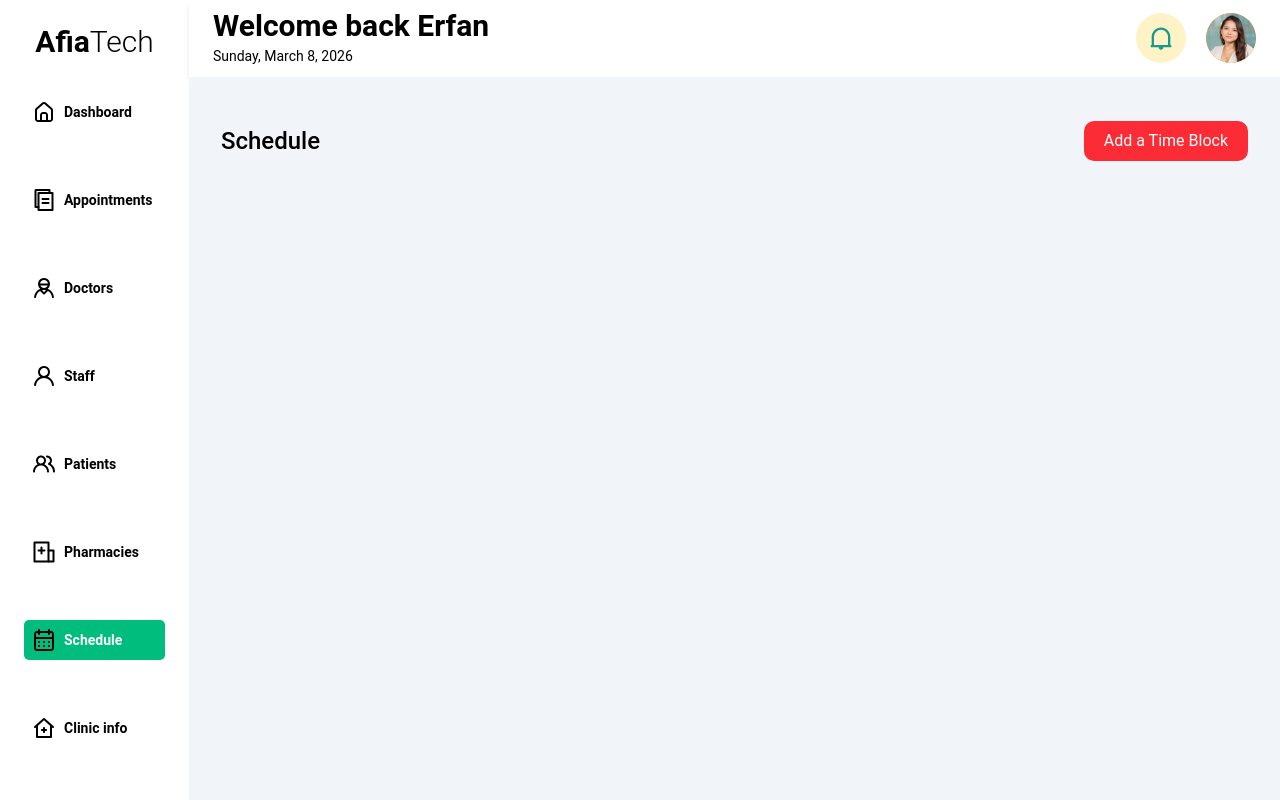
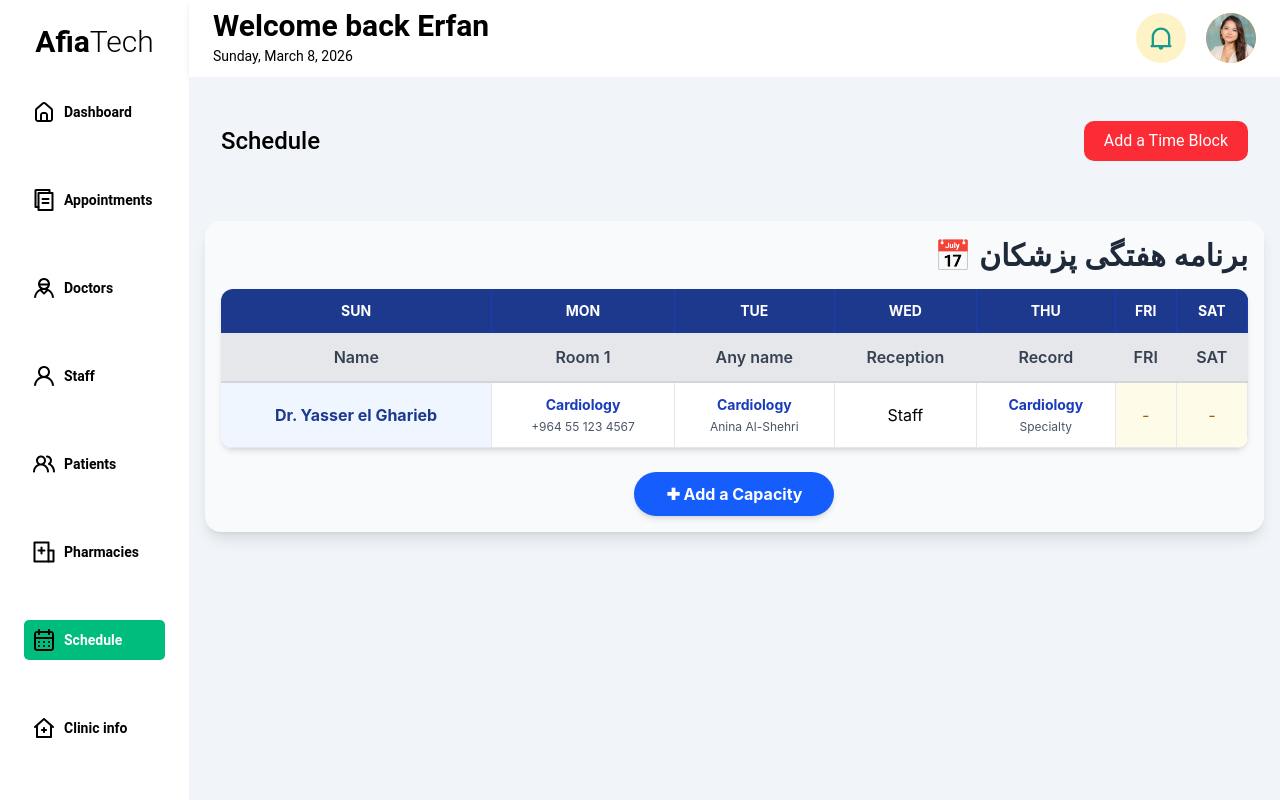
Before and after one commit to ErfuniisM/PharmacyManagementPanelAfiaTech, a React (Vite) app: page /schedule in a window 1280 px wide. Built offline with nearby package versions, Linux system fonts and the light colour scheme.

Commit message:
New Repository

```diff
--- /dev/null
+++ b/src/components/common/doctorSchedule.jsx
@@ -0,0 +1,123 @@
+import React from "react";
+
+const DoctorSchedule = () => {
+  // اطلاعات جدول (مطابق تصویر شما)
+  const scheduleData = [
+    {
+      name: "Dr. Yasser el Gharieb",
+      room1: { title: "Cardiology", phone: "+964 55 123 4567" },
+      anyName: { title: "Cardiology", doctor: "Anina Al-Shehri" },
+      reception: "Staff",
+      record: { title: "Cardiology", type: "Specialty" },
+    },
+    // می‌توانید سطرهای دیگر را اضافه کنید
+  ];
+
+  // روزهای هفته
+  const weekDays = ["SUN", "MON", "TUE", "WED", "THU", "FRI", "SAT"];
+
+  // ستون‌های اصلی (به جز روزها)
+  const columns = ["Name", "Room 1", "Any name", "Reception", "Record"];
+
+  return (
+    <div className="max-w-7xl mx-auto mt-8 p-4 font-sans bg-gray-50 rounded-2xl shadow-lg">
+      <h2 className="text-right text-2xl font-semibold text-gray-800 mb-4">
+        📅 برنامه هفتگی پزشکان
+      </h2>
+
+      {/* جدول اصلی */}
+      <div className="overflow-x-auto rounded-xl shadow-md">
+        <table className="w-full border-collapse bg-white">
+          {/* هدر روزهای هفته */}
+          <thead>
+            <tr className="bg-blue-900 text-white">
+              {weekDays.map((day, idx) => (
+                <th
+                  key={idx}
+                  className="py-3 px-2 text-sm font-bold text-center border-r border-blue-800"
+                >
+                  {day}
+                </th>
+              ))}
+            </tr>
+          </thead>
+
+          {/* هدر ستون‌های اطلاعات */}
+          <thead>
+            <tr className="bg-gray-200 text-gray-700 border-b-2 border-gray-300">
+              {columns.map((col, idx) => (
+                <th key={idx} className="py-3 px-2 font-semibold text-center">
+                  {col}
+                </th>
+              ))}
+              <th className="py-3 px-2 font-semibold text-center">FRI</th>
+              <th className="py-3 px-2 font-semibold text-center">SAT</th>
+            </tr>
+          </thead>
+
+          {/* بدنه جدول (داده‌ها) */}
+          <tbody>
+            {scheduleData.map((row, rowIndex) => (
+              <tr
+                key={rowIndex}
+                className="border-b border-gray-200 hover:bg-gray-50"
+              >
+                <td className="py-3 px-2 font-bold bg-blue-50 text-blue-900 text-center">
+                  {row.name}
+                </td>
+                <td className="py-3 px-2 border border-gray-200 align-top text-center">
+                  <div className="flex flex-col gap-1">
+                    <strong className="text-sm text-blue-800">
+                      {row.room1.title}
+                    </strong>
+                    <small className="text-xs text-gray-600">
+                      {row.room1.phone}
+                    </small>
+                  </div>
+                </td>
+                <td className="py-3 px-2 border border-gray-200 align-top text-center">
+                  <div className="flex flex-col gap-1">
+                    <strong className="text-sm text-blue-800">
+                      {row.anyName.title}
+                    </strong>
+                    <small className="text-xs text-gray-600">
+                      {row.anyName.doctor}
+                    </small>
+                  </div>
+                </td>
+                <td className="py-3 px-2 border border-gray-200 text-center">
+                  {row.reception}
+                </td>
+                <td className="py-3 px-2 border border-gray-200 align-top text-center">
+                  <div className="flex flex-col gap-1">
+                    <strong className="text-sm text-blue-800">
+                      {row.record.title}
+                    </strong>
+                    <small className="text-xs text-gray-600">
+                      {row.record.type}
+                    </small>
+                  </div>
+                </td>
+                <td className="py-3 px-2 border border-gray-200 text-center bg-yellow-50 text-yellow-700 italic">
+                  -
+                </td>
+                <td className="py-3 px-2 border border-gray-200 text-center bg-yellow-50 text-yellow-700 italic">
+                  -
+                </td>
+              </tr>
+            ))}
+          </tbody>
+        </table>
+      </div>
+
+      {/* دکمه + Add a Capacity */}
+      <div className="mt-6 text-center">
+        <button className="bg-blue-600 hover:bg-blue-700 text-white font-bold py-2.5 px-8 rounded-full shadow-md transition-all duration-200 hover:scale-105">
+          ✚ Add a Capacity
+        </button>
+      </div>
+    </div>
+  );
+};
+
+export default DoctorSchedule;
--- a/src/pages/schedule.jsx
+++ b/src/pages/schedule.jsx
@@ -1,4 +1,5 @@
 // import Appoinments_list from "../components/common/appoinments_list";
+import DoctorSchedule from "../components/common/doctorSchedule";
 import Toolbox from "../components/common/toolBox";
 import Container from "../components/layout/container";
 import Content from "../components/layout/content";
@@ -12,6 +13,7 @@ const Schedule = () => {
         title="Schedule"
         buttonTitle="Add a Time Block"
       ></Content>
+      <DoctorSchedule />
     </Container>
   );
 };
```
